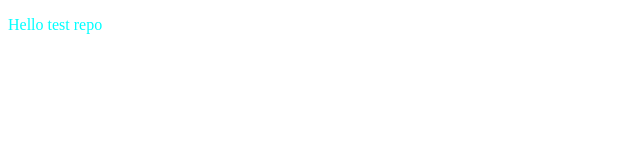
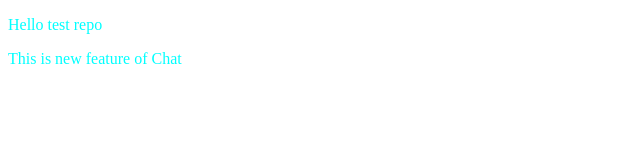
Before and after one commit to Karthikdesaigit/localrepo, a plain HTML site: page index.html in a window 1280 px wide. Shown: the whole page, without its empty margins (0-640 px from the left). Drawn offline with Linux system fonts and the light colour scheme.

Commit message:
Add chat feature

```diff
--- a/index.html
+++ b/index.html
@@ -8,5 +8,6 @@
 </head>
 <body>
     <p>Hello test repo</p>
+    <p>This is new feature of Chat</p>
 </body>
 </html>
```
